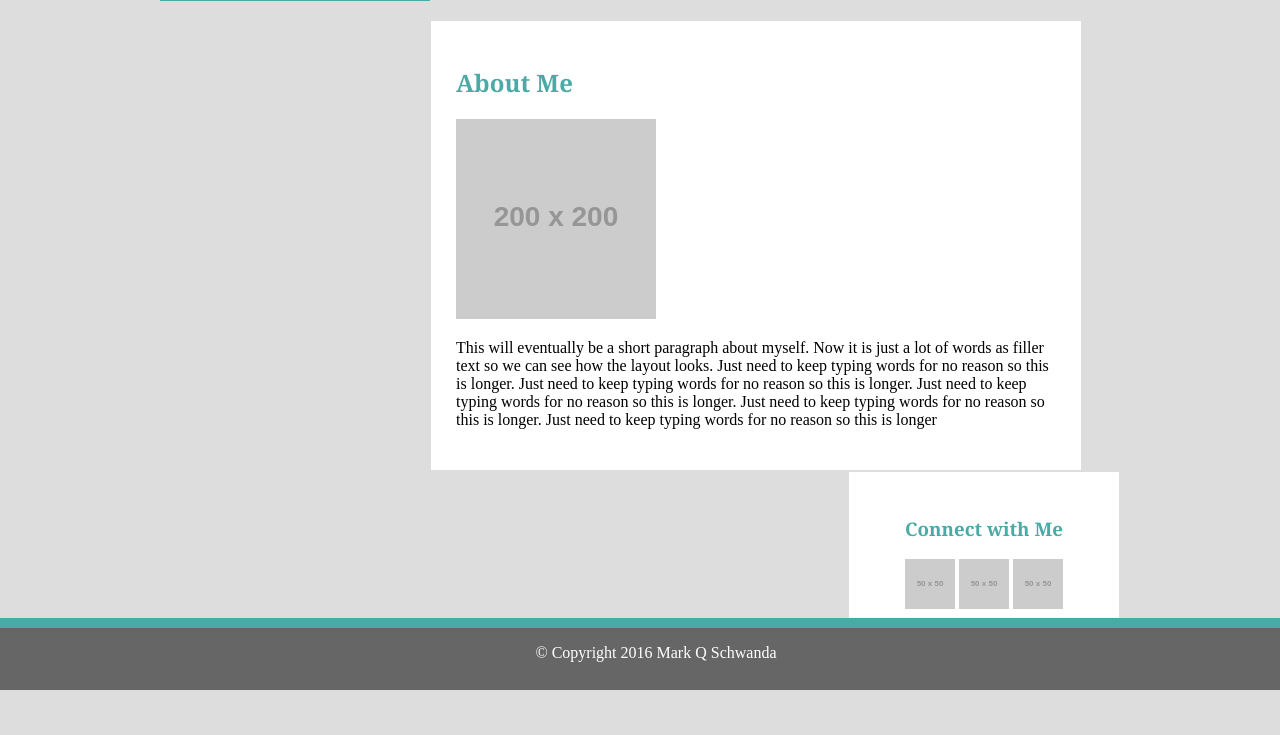
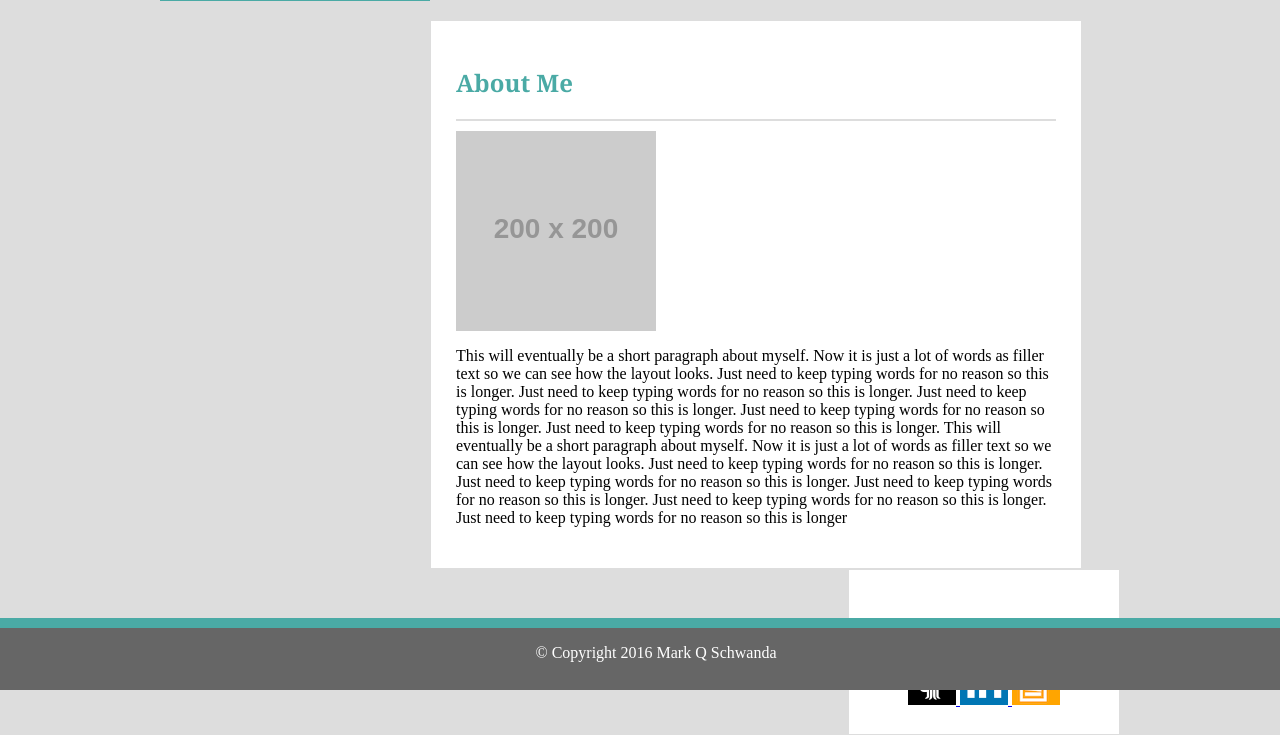
Before and after one commit to mqschwanda/Basic-Portfolio, a PHP site: page / in a window 1280 px wide. Shown: the part 110-845 px from the top of the page. Before the commit the page ends 800 px from the top, so only its background shows below. Run offline with PHP 8.4, Linux system fonts and the light colour scheme; grey boxes labelled with a size stand in for pictures from a placeholder-image service; some libraries are stand-ins or nearby versions.

Commit message:
updated html 8/1

```diff
--- a/assets/css/style.css
+++ b/assets/css/style.css
@@ -34,15 +34,28 @@
 body {
 	background-color: #dddddd;
 }
-#sidebar {
+.main-content-image {
+	float: left;
+}
+.main-content-text {
 	float: right;
-	width: 220px;
-	text-align: center;
 }
 .entire-content {
 	width: 960px;
 	margin-left: auto;
 	margin-right: auto;
+}
+.h-line {
+	width: 100%;
+	height: 2px;
+	background: #dddddd;
+	margin-top: 10px;
+	margin-bottom: 10px;
+}
+.sidebar {
+	float: right;
+	width: 220px;
+	text-align: center;
 }
 #head-name {
 	position: relative;
@@ -68,4 +81,5 @@
 #navigation {
 	float: right;
 	text-decoration: none;
+	width: fit-content;
 }
--- a/index.html
+++ b/index.html
@@ -18,16 +18,23 @@
 			</div>
 		</header>
 		<div class="entire-content">
-			<div id="main-content" class="main-content">
+			<div class="main-content" id="main-content">
 				<h2>About Me</h2>
-				<img src="http://placehold.it/200x200" alt="Mark Q Schwanda">
-				<p>This will eventually be a short paragraph about myself. Now it is just a lot of words as filler text so we can see how the layout looks. Just need to keep typing words for no reason so this is longer. Just need to keep typing words for no reason so this is longer. Just need to keep typing words for no reason so this is longer. Just need to keep typing words for no reason so this is longer. Just need to keep typing words for no reason so this is longer</p>
+				<div class="h-line"> </div>
+				<img class="main-content-image" src="http://placehold.it/200x200" alt="Mark Q Schwanda">
+				<p class="main-content-text">This will eventually be a short paragraph about myself. Now it is just a lot of words as filler text so we can see how the layout looks. Just need to keep typing words for no reason so this is longer. Just need to keep typing words for no reason so this is longer. Just need to keep typing words for no reason so this is longer. Just need to keep typing words for no reason so this is longer. Just need to keep typing words for no reason so this is longer. This will eventually be a short paragraph about myself. Now it is just a lot of words as filler text so we can see how the layout looks. Just need to keep typing words for no reason so this is longer. Just need to keep typing words for no reason so this is longer. Just need to keep typing words for no reason so this is longer. Just need to keep typing words for no reason so this is longer. Just need to keep typing words for no reason so this is longer</p>
 			</div>
-			<div id="sidebar" class="sidebar">
+			<div class="sidebar" id="sidebar">
 				<h3>Connect with Me</h3>
-				<img src="http://placehold.it/50x50" alt="GitHub">
-				<img src="http://placehold.it/50x50" alt="LinkedIn">
-				<img src="http://placehold.it/50x50" alt="Mark Q Schwanda">
+				<a href="https://github.com/mqschwanda" target="_blank">
+					<img src="assets/images/github-logo.png" alt="GitHub">
+				</a>
+				<a href="https://www.linkedin.com/" target="_blank">
+					<img src="assets/images/linkedin-logo.png" alt="LinkedIn">
+				</a>
+				<a href="http://stackoverflow.com/" target="_blank">
+					<img src="assets/images/stackoverflow-logo.png" alt="StackOverflow" >
+				</a>
 			</div>
 		</div>
 			<footer>&copy; Copyright 2016 Mark Q Schwanda</footer>
```
Also changed, not shown: assets/images/github-logo.png (added), assets/images/linkedin-logo.png (added), assets/images/stackoverflow-logo.png (added), 2 other files.
